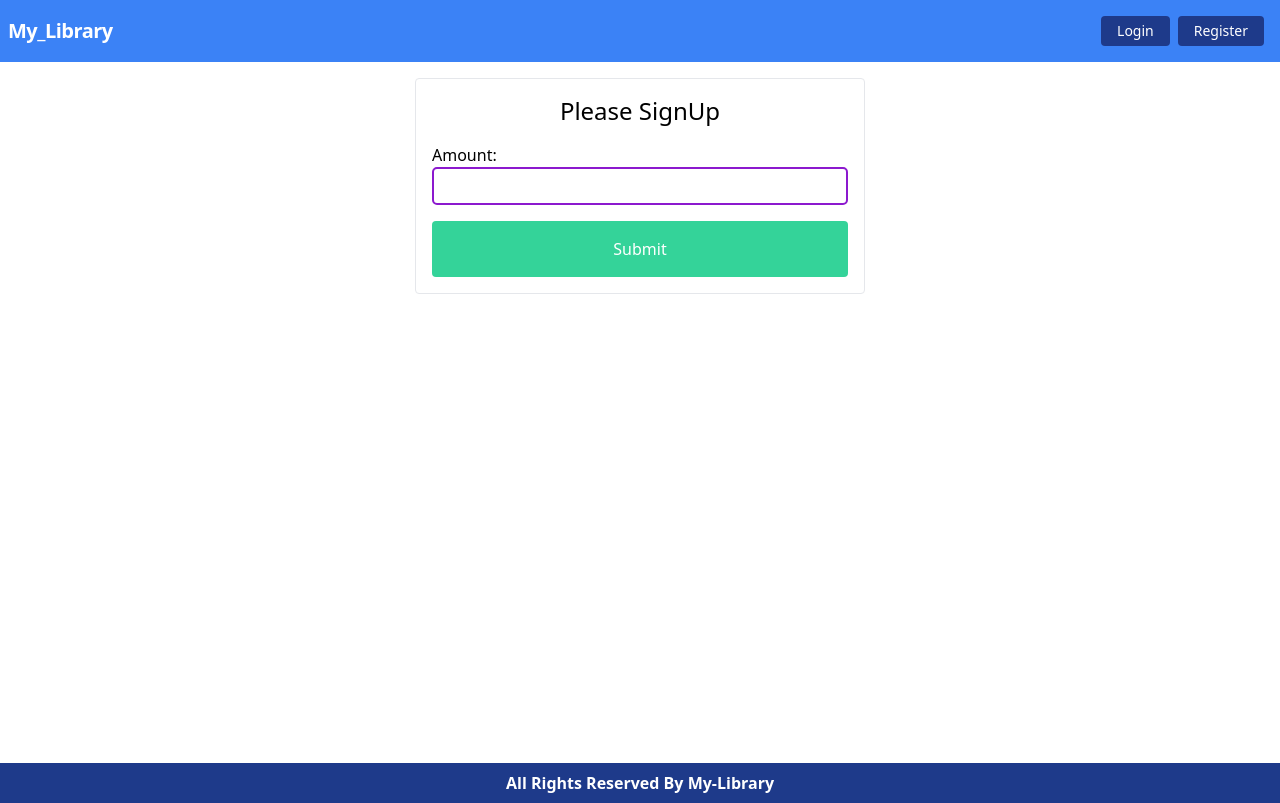
After one commit to Sarker-Rajib/Library-management, a Django app: page /user/deposit/ in a window 1280 px wide. The commit adds this page. Run offline with Django 4.2, Linux system fonts and the light colour scheme; some libraries are stand-ins or nearby versions.

Commit message:
deposit completed

```diff
--- a/Core/templates/navbar.html
+++ b/Core/templates/navbar.html
@@ -19,8 +19,15 @@
             {% if request.user.is_authenticated %}
             <div class="text-md lg:flex-grow"></div>
             <div class="flex w-auto">
+
+                <a href="{% url 'deposit' %}"
+                    class="mx-2 inline-block font-medium text-sm px-4 py-2 leading-none bg-blue-900 rounded text-white border-white hover:border-transparent hover:text-dark hover:bg-red-700 mt-4 lg:mt-0">Deposit
+                </a>
+
                 <a href="#"
-                    class="mx-2 inline-block font-medium text-sm px-4 py-2 leading-none bg-blue-900 rounded text-white border-white hover:border-transparent hover:text-dark hover:bg-red-700 mt-4 lg:mt-0">Profile</a>
+                    class="mx-2 inline-block font-medium text-sm px-4 py-2 leading-none bg-blue-900 rounded text-white border-white hover:border-transparent hover:text-dark hover:bg-red-700 mt-4 lg:mt-0">Profile
+                </a>
+
                 <a href="{% url 'logout' %}"
                     class="mx-2 inline-block font-medium text-sm px-4 py-2 leading-none bg-blue-900 rounded text-white border-white hover:border-transparent hover:text-dark hover:bg-red-700 mt-4 lg:mt-0">Logout</a>
             </div>
--- a/User/forms.py
+++ b/User/forms.py
@@ -24,3 +24,9 @@ class CreateUserForm(UserCreationForm):
 
     def __init__(self, *args, **kwargs):
         super().__init__(*args, **kwargs)
+
+class DepositMoney(forms.ModelForm):
+    amount = forms.IntegerField()
+    class Meta:
+        model = UserAccount
+        fields = ['amount']
--- a/User/models.py
+++ b/User/models.py
@@ -3,7 +3,7 @@ from django.contrib.auth.models import User
 
 # Create your models here.
 class UserAccount(models.Model):
-    user = models.OneToOneField(User, on_delete=models.CASCADE, related_name='userData')
+    user = models.OneToOneField(User, on_delete=models.CASCADE, related_name='depositAccount')
     account_no = models.IntegerField(unique=True)
     balance = models.DecimalField(default=0, max_digits=12, decimal_places=2)
 
--- /dev/null
+++ b/User/templates/user/deposit-form.html
@@ -0,0 +1,23 @@
+{% extends 'base.html' %}
+{% block css %}
+<style>
+    input {
+        border: 2px solid #8c19ce;
+        border-radius: 5px;
+        padding: 5px 10px;
+    }
+</style>
+{% endblock %}
+
+{% block content %}
+<!--  -->
+<div class="m-auto border rounded p-4" style="max-width: 450px;">
+    <h2 class="text-center text-2xl pb-4">Please SignUp</h2>
+    <form method="POST">
+        {% csrf_token %}
+        {{form}}
+        <br>
+        <button type="submit" class="bg-green-400 text-white rounded mt-4 w-full py-4">Submit</button>
+    </form>
+</div>
+{% endblock %}
--- a/User/urls.py
+++ b/User/urls.py
@@ -1,9 +1,10 @@
 from django.urls import path
-from .views import CreateUser, UserLogOUt, UserLoginView
+from .views import CreateUser, UserLogOUt, UserLoginView, DepositMoneyView
 
 urlpatterns = [
     path('signup/', CreateUser.as_view(),name='register'),
     path('login/', UserLoginView.as_view(), name='login'),
     path('logout/', UserLogOUt.as_view(), name='logout'),
+    path('deposit/', DepositMoneyView.as_view(), name='deposit'),
     # path('profile/', UserBankAccountUpdateView.as_view(), name='profile' )
 ]
--- a/User/views.py
+++ b/User/views.py
@@ -1,6 +1,6 @@
 from django.shortcuts import render
 from django.views.generic import FormView
-from .forms import CreateUserForm
+from .forms import CreateUserForm, DepositMoney
 from django.urls import reverse_lazy
 from django.contrib.auth.views import LoginView, LogoutView
 from django.contrib import messages
@@ -12,8 +12,6 @@ class CreateUser(FormView):
     success_url = reverse_lazy('home')
 
     def form_valid(self, form):
-        user = form.save()
-        # login(self.request, user)
         return super().form_valid(form)
 
     def form_invalid(self, form):
@@ -28,3 +26,18 @@ class UserLoginView(LoginView):
 class UserLogOUt(LogoutView):
     def get_success_url(self):
         return reverse_lazy('home')
+
+class DepositMoneyView(FormView):
+    form_class = DepositMoney
+    template_name = 'user/deposit-form.html'
+    success_url = reverse_lazy('home')
+
+    def form_valid(self, form):
+        amount = form.cleaned_data.get('amount')
+        account = self.request.user.depositAccount
+
+        account.balance += amount
+        account.save(
+            update_fields = ['balance']
+        )
+        return super().form_valid(form)
```
Also changed, not shown: User/migrations/0002_alter_useraccount_user.py (added), db.sqlite3.
